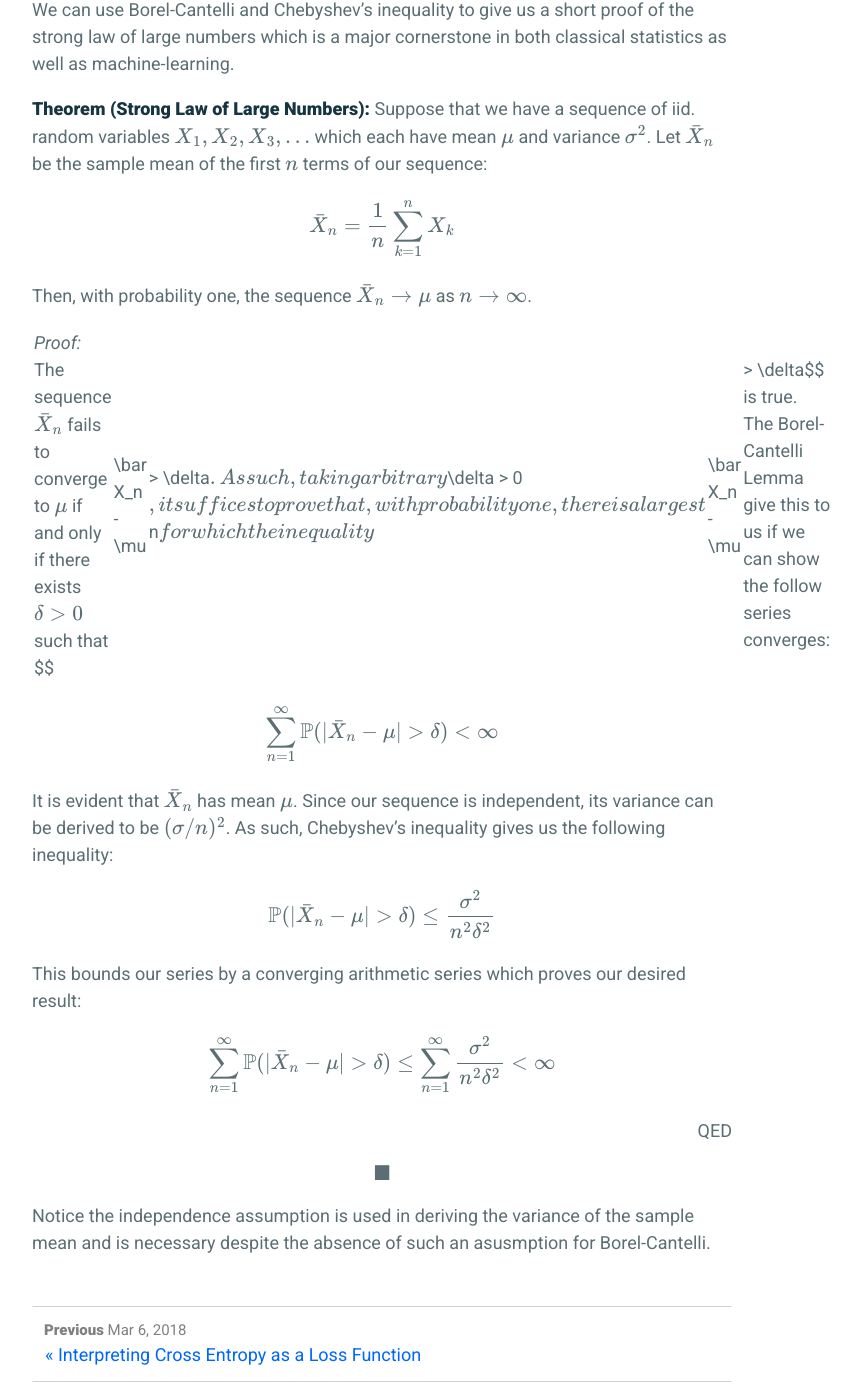
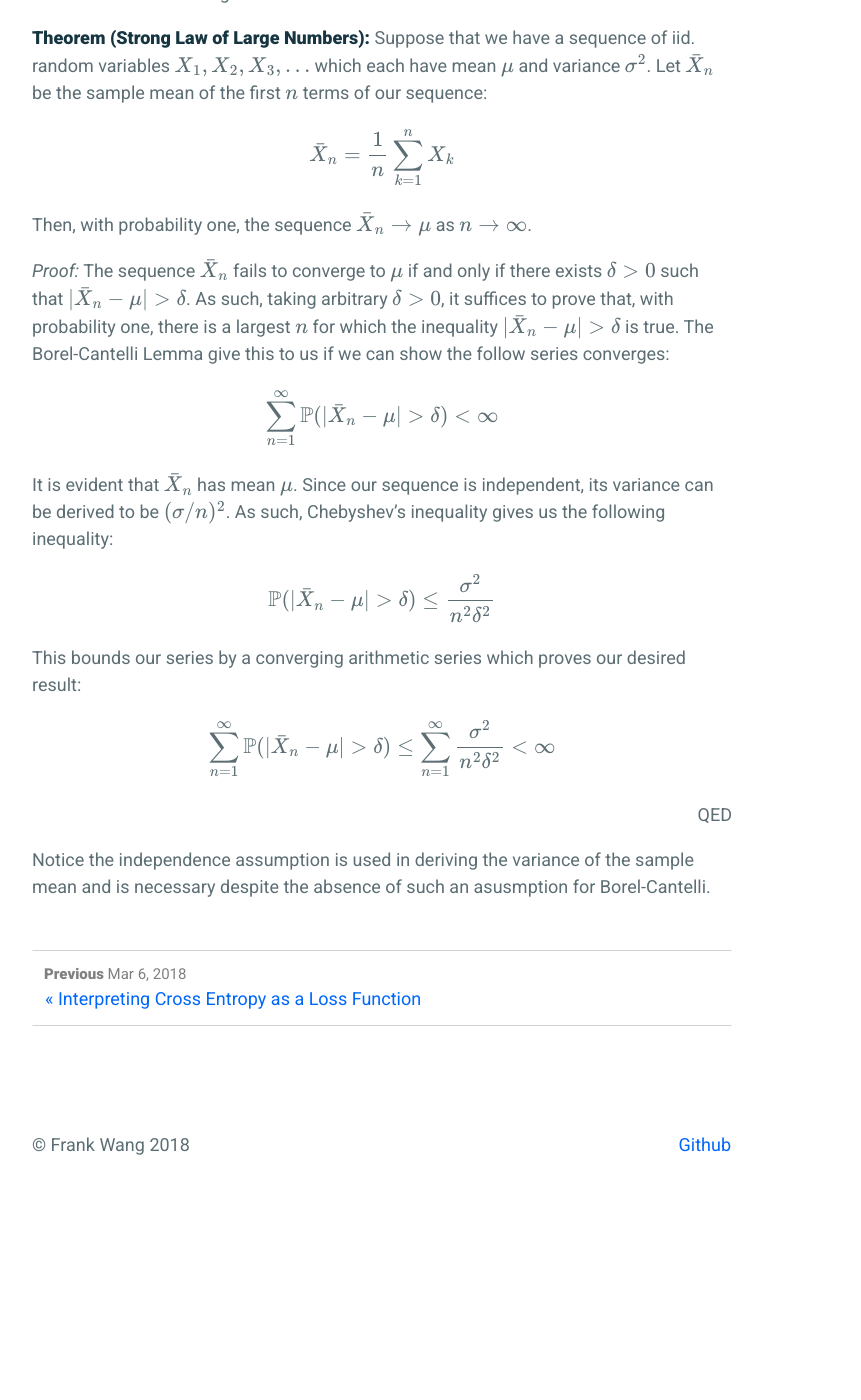
Before and after one commit to frankwang95/frankwang95.github.io, a Jekyll site: the page built from _posts/2018-04-08-elementary-statistical-bounds.md, in a window 1280 px wide and 1400 px high, scrolled down 3182 px. Shown: the whole window, without its empty margins (258-1119 px from the left). Built offline with Jekyll 4.4.1, drawn with Linux system fonts in a browser that asks for light colours; formulas are drawn with MathJax 3; after the commit the page ends 4445 px from its top, so only the background shows below that; some of the changed text lies outside the part shown.

Commit message:
Fixed issues using | instead of \vert

```diff
--- a/_posts/2018-04-08-elementary-statistical-bounds.md
+++ b/_posts/2018-04-08-elementary-statistical-bounds.md
@@ -24,7 +24,7 @@ Then since $$\frac{x}{a} > 1$$ on the range $$(a, \infty)$$, we can relax the la
 
 The final equality requires of course that $$X$$ is nonnegative.
 
-<div style="text-align: right">QED $$\blacksquare$$</div>
+<div style="text-align: right">QED</div>
 
 It's worth noting that while Markov's Inequality is usually a loose upper bound, no stronger bound exists in general for all nonnegative inequalities. By this, we simply mean that for every $$a$$, we can construct a random variable $$X$$ for which Markov's Inequality binds.
 
@@ -38,13 +38,13 @@ As such, any random variable $$X$$ on which Marov's inequality binds can only ta
 
 **Theorem (Chebyshev's Inequality):** For any $$k  > 0$$ and random variable $$X$$ with mean $$\mu$$ and variance $$\sigma^2$$, we have:
 
-  $$\mathbb{P}(|X - \mu| \geq k \sigma) \leq \frac{1}{k^2}$$
+  $$\mathbb{P}(\vertX - \mu\vert \geq k \sigma) \leq \frac{1}{k^2}$$
 
 *Proof:* Chebyshev's inequality follows directly from Markov's inequality:
 
-  $$\mathbb{P}(|X - \mu| \geq k\sigma) = \mathbb{P}((X - \mu)^2 \geq k^2 \sigma^2) \leq \frac{\mathbb{E}[(X - \mu)^2]}{k^2 \sigma^2} = \frac{1}{k^2}$$
+  $$\mathbb{P}(\vertX - \mu\vert \geq k\sigma) = \mathbb{P}((X - \mu)^2 \geq k^2 \sigma^2) \leq \frac{\mathbb{E}[(X - \mu)^2]}{k^2 \sigma^2} = \frac{1}{k^2}$$
 
-$$\blacksquare$$
+<div style="text-align: right">QED</div>
 
 Chebyshev's inequality is tight in the same sense as Markov's Inequality. To derive a binding example, we must construct $$X$$ so that Markov's inequality binds on $$(X - \mu)^2$$ with $$a = k^2 \sigma^2$$. The necessary condition we discussed earlier for Markov's inequality to bind are helpful here.
 
@@ -74,7 +74,7 @@ $$B_K$$ requires at least one event from the tail $$A_K, A_{K + 1}, \ldots$$ to
 
 Since the sequence $$\{\mathbb{P} (B_r)\}_r$$ is descending, this suffices to prove the desired limit above.
 
-<div style="text-align: right">QED $$\blacksquare$$</div>
+<div style="text-align: right">QED</div>
 
 # The Strong Law of Large Numbers
 
@@ -86,18 +86,18 @@ We can use Borel-Cantelli and Chebyshev's inequality to give us a short proof of
 
 Then, with probability one, the sequence $$\bar X_n \rightarrow \mu$$ as $$n \rightarrow \infty$$.
 
-*Proof:* The sequence $$\bar X_n$$ fails to converge to $$\mu$$ if and only if there exists $$\delta > 0$$ such that $$|\bar X_n - \mu| > \delta$$. As such, taking arbitrary $$\delta > 0$$, it suffices to prove that, with probability one, there is a largest $$n$$ for which the inequality $$|\bar X_n - \mu| > \delta$$ is true. The Borel-Cantelli Lemma give this to us if we can show the follow series converges:
+*Proof:* The sequence $$\bar X_n$$ fails to converge to $$\mu$$ if and only if there exists $$\delta > 0$$ such that $$\vert\bar X_n - \mu\vert > \delta$$. As such, taking arbitrary $$\delta > 0$$, it suffices to prove that, with probability one, there is a largest $$n$$ for which the inequality $$\vert\bar X_n - \mu\vert > \delta$$ is true. The Borel-Cantelli Lemma give this to us if we can show the follow series converges:
 
-  $$\sum_{n=1}^\infty \mathbb{P}(|\bar X_n - \mu| > \delta) < \infty$$
+  $$\sum_{n=1}^\infty \mathbb{P}(\vert\bar X_n - \mu\vert > \delta) < \infty$$
 
 It is evident that $$\bar X_n$$ has mean $$\mu$$. Since our sequence is independent, its variance can be derived to be $$(\sigma / n)^2$$. As such, Chebyshev's inequality gives us the following inequality:
 
-  $$\mathbb{P}(|\bar X_n - \mu| > \delta) \leq \frac{\sigma^2}{n^2 \delta^2}$$
+  $$\mathbb{P}(\vert\bar X_n - \mu\vert > \delta) \leq \frac{\sigma^2}{n^2 \delta^2}$$
 
 This bounds our series by a converging arithmetic series which proves our desired result:
 
-  $$\sum_{n=1}^\infty \mathbb{P}(|\bar X_n - \mu| > \delta) \leq \sum_{n=1}^\infty \frac{\sigma^2}{n^2 \delta^2} < \infty$$
+  $$\sum_{n=1}^\infty \mathbb{P}(\vert\bar X_n - \mu\vert > \delta) \leq \sum_{n=1}^\infty \frac{\sigma^2}{n^2 \delta^2} < \infty$$
 
-<div style="text-align: right">QED $$\blacksquare$$</div>
+<div style="text-align: right">QED</div>
 
 Notice the independence assumption is used in deriving the variance of the sample mean and is necessary despite the absence of such an asusmption for Borel-Cantelli.
```
